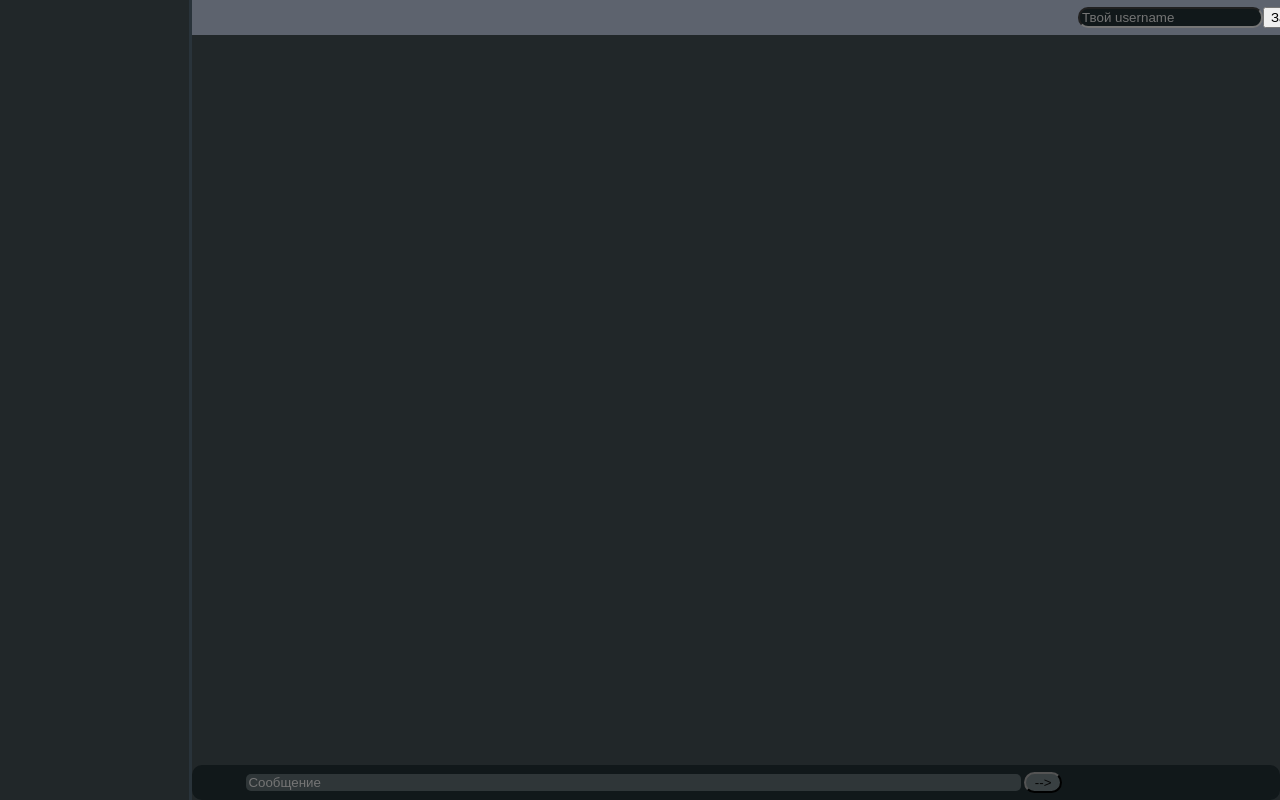
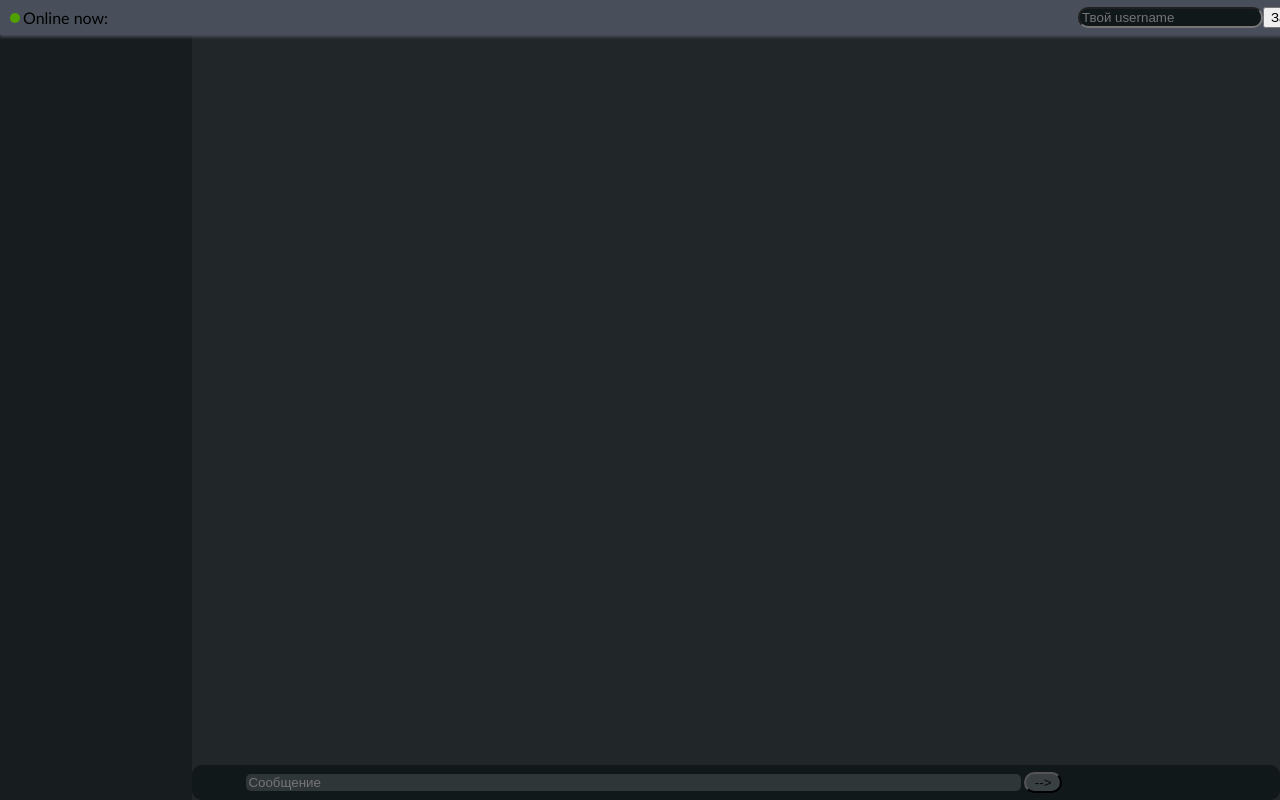
Before and after one commit to akrisfx/msgProject, a website: page Front/index.html in a window 1280 px wide. Drawn offline with Linux system fonts and the light colour scheme.

Commit message:
added cosmetic changes and number of users, line break
- the number of users online
- box shadows
- line break in case of overflow(not completed, there are bugs)

```diff
--- a/Front/chat.js
+++ b/Front/chat.js
@@ -12,6 +12,7 @@ const btnSubmit = document.querySelector("#btnSend")
 
 const btnSubmitNickname = document.querySelector("#btnSendName")
 const inputNickname = document.querySelector("#inputNickName")
+const onlineNow = document.querySelector("#onlineNow")
 
 // Подключаем WebSocket
 const webSocket = new WebSocket('ws://localhost:5678');
@@ -26,14 +27,15 @@ webSocket.onmessage = function(e) {
     let data = JSON.parse(e.data);
     if (data.key == 1){
         for( let i = 0; i < data.content.length; i++){
-            chat.innerHTML += '<div class="msg">' + data.content[i].username + ': ' + data.content[i].content + '</div>'
+            chat.innerHTML += '<div class="msgContainer"><div class="msg">' + data.content[i].username + ': ' + data.content[i].content + '</div></div>'
         }
+        chat.scrollTo(0, chat.scrollHeight + 1000);
     } else if(data.key == 2) {
-        chat.innerHTML += '<div class="msg">' + data.content.username + ': ' + data.content.message + '</div>'
+        chat.innerHTML += '<div class="msgContainer"><div class="msg">' + data.content.username + ': ' + data.content.message + '</div></div>'
         console.log(data.content.time)
     }
     else if(data.key == 3){
-        console.log(data.onlineUsers)
+        onlineNow.innerHTML += '<span id="intOnline">' + data.onlineUsers + "</span>";
     }
     chat.scrollBy(0, 20.1)
     data = ''
@@ -89,7 +91,6 @@ form.addEventListener('focus', (event) => {
 }, true);
 
 
-
 getNickname.addEventListener('focus', (event) => {
     event.target.style.color = 'rgb(228, 228, 228)';
 }, true);
--- a/Front/css/style.css
+++ b/Front/css/style.css
@@ -4,9 +4,54 @@ html,body{
 }
 
 body {
+    height: 100%;
     margin: 0;
     background-color:rgb(33, 39, 41);
-    font-family: Calibri
+    font-family: Calibri;
+
+}
+
+
+
+#sideBar {
+    overflow: auto;
+    position: absolute;
+    width: 15%;
+    height: 100%;
+    background-color: rgb(23, 29, 31);
+}
+
+#onlineUsersContainer {
+    padding-left: 10px;
+    position: fixed;
+    top: 0;
+    left: 0;
+    height: 35px;
+    width: 100%;
+    background-color: rgb(73, 79, 90);
+    display: flex;
+    align-items: center;
+    box-shadow: 0px 2px 3px #494f5a;
+}
+
+#сircle {
+    width: 10px;
+    height: 10px;
+    border-radius: 50%;
+    background-color: rgb(80, 160, 0);
+}
+
+#onlineNow {
+    margin-left: 3px;
+}
+
+#intOnline {
+    color: rgb(80, 160, 0);
+}
+
+#listUsers {
+    overflow-y: auto;
+
 }
 
 .main {
@@ -15,7 +60,7 @@ body {
     width: 85%;
     right: 0;
     height: 100%;
-    border-left: 3px solid rgb(41, 51, 58);
+
 }
 
 #upBar {
@@ -23,7 +68,7 @@ body {
     height: 35px;
     width: 100%;
     top: 0;
-    background-color: rgb(93, 99, 110) ;
+    background-color: rgb(73, 79, 90) ;
 }
 
 #containerUsername {
@@ -43,28 +88,35 @@ body {
 }
 
 #divMessages {
+    padding-left: 5px;
     margin-top: 35px;
     width: 100%;
-    height: calc(100% - 70px);
+    overflow-wrap: break-word;
+    height: calc(100% - 35px);
     overflow-y: auto;
+    padding-bottom: 20.1px;
+    /* border-left: 3px solid rgb(41, 51, 58); */
 }
 
-.msg {
+.msgContainer {
     color: whitesmoke;
     font-family: Calibri;
 }
 
-.msg:hover {
+.msgContainer:hover {
     background-color:rgb(61, 71, 78) ;
+}
+
+.msg {
+    max-width: 100%;
+    max-height: unset;
 }
 
 #containerSend {
     position: fixed;
-
     bottom: 0px;
     width: 85%;
     height: 35px;
-
     right: 0;
 }
 
--- a/Front/index.html
+++ b/Front/index.html
@@ -11,6 +11,14 @@
 </head>
 
 <body>
+    <div id="sideBar">
+        <div id="onlineUsersContainer">
+            <div id="сircle"></div>
+            <div id="onlineNow">Online now: </div>
+            <!-- the number of users is added here -->
+        </div>
+        <div id="listUsers"></div>
+    </div>
 
     <div class="main">
         <div id="upBar">
```
Also changed, not shown: 1 other file.
